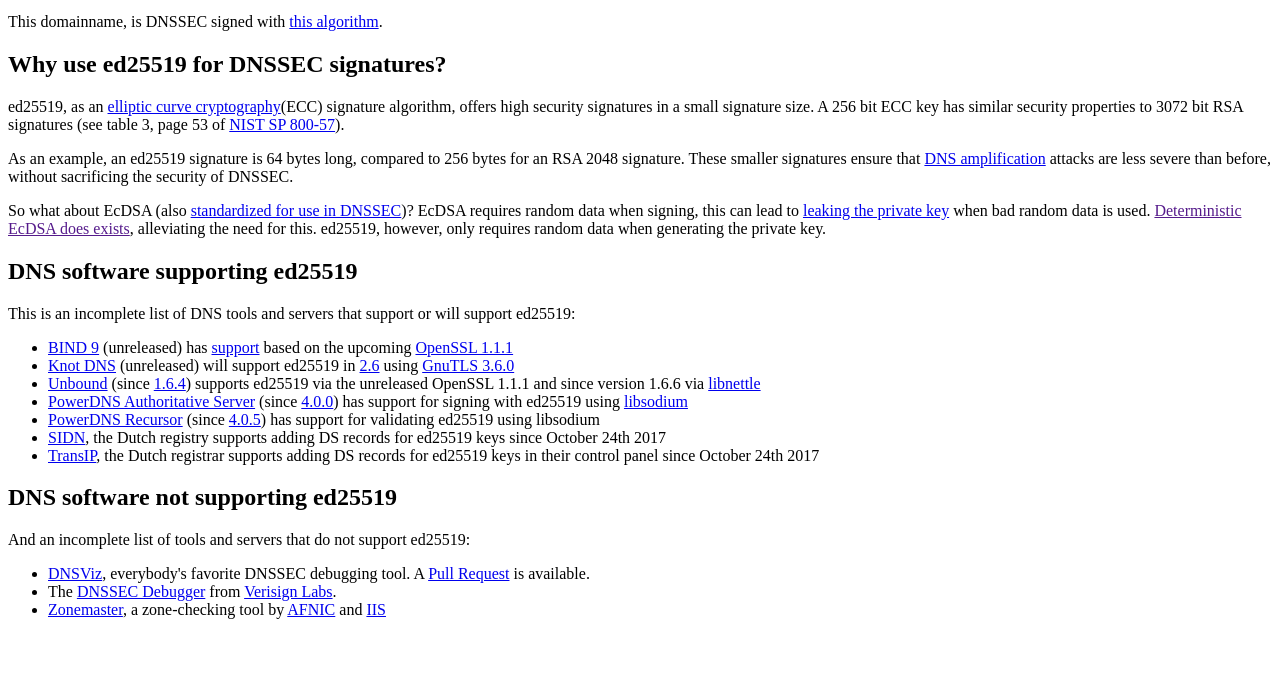
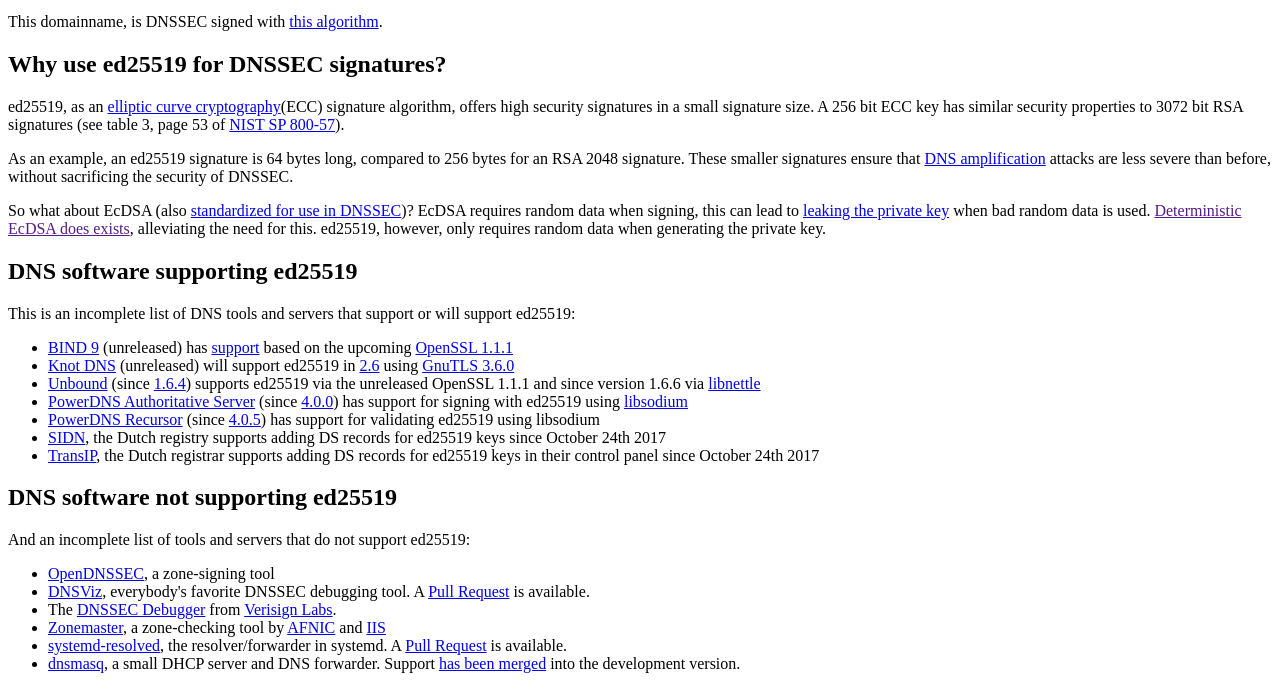
Before and after one commit to pieterlexis/ed25519.nl, a Gatsby site: page / in a window 1280 px wide. Shown: the part 119-808 px from the top of the page. Built offline with nearby package versions, Linux system fonts and the light colour scheme; Gatsby itself is replaced by a stand-in of ours.

Commit message:
Add soem project based on MC Ott's mail

```diff
--- a/src/pages/index.js
+++ b/src/pages/index.js
@@ -25,9 +25,12 @@
     <h2>DNS software not supporting ed25519</h2>
     And an incomplete list of tools and servers that do not support ed25519:
     <ul>
+      <li><a href="https://www.opendnssec.org/">OpenDNSSEC</a>, a zone-signing tool</li>
       <li><a href="http://dnsviz.net/">DNSViz</a>, everybody's favorite DNSSEC debugging tool. A <a href="https://github.com/dnsviz/dnsviz/pull/29">Pull Request</a> is available.</li>
       <li>The <a href="http://dnssec-debugger.verisignlabs.com/ed25519.nl">DNSSEC Debugger</a> from <a href="https://www.verisign.com/en_US/company-information/verisign-labs/index.xhtml">Verisign Labs</a>.</li>
       <li><a href="https://zonemaster.net/test/dfef20e1471b2009">Zonemaster</a>, a zone-checking tool by <a href="https://www.afnic.fr/en/">AFNIC</a> and <a href="https://www.iis.se/english/">IIS</a></li>
+      <li><a href="https://www.freedesktop.org/software/systemd/man/systemd-resolve.html">systemd-resolved</a>, the resolver/forwarder in systemd. A <a href="https://github.com/systemd/systemd/pull/7600">Pull Request</a> is available.</li>
+      <li><a href="http://www.thekelleys.org.uk/dnsmasq/doc.html">dnsmasq</a>, a small DHCP server and DNS forwarder. Support <a href="http://thekelleys.org.uk/gitweb/?p=dnsmasq.git;a=commit;h=ad9c6f06c5ceebbeda3796e1649d1226e86eb769">has been merged</a> into the development version.</li>
     </ul>
   </div>
 )
```
